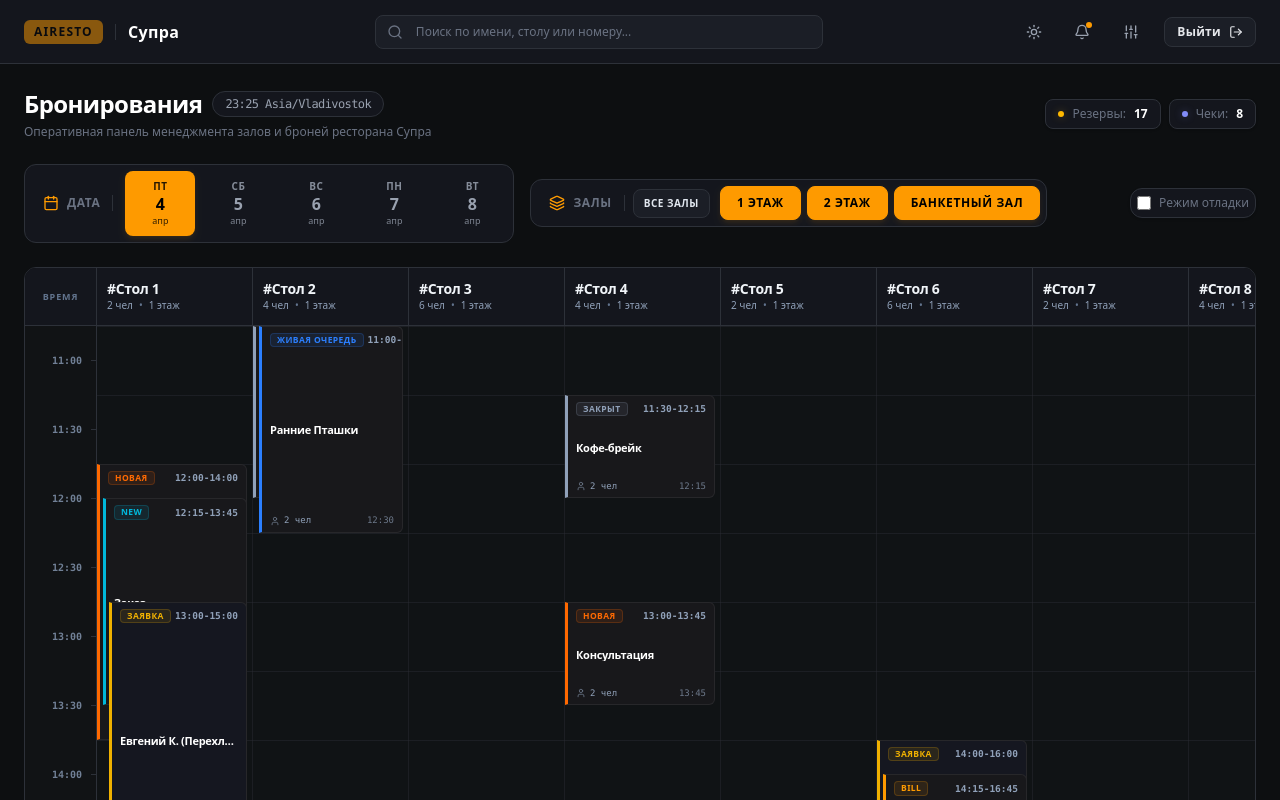
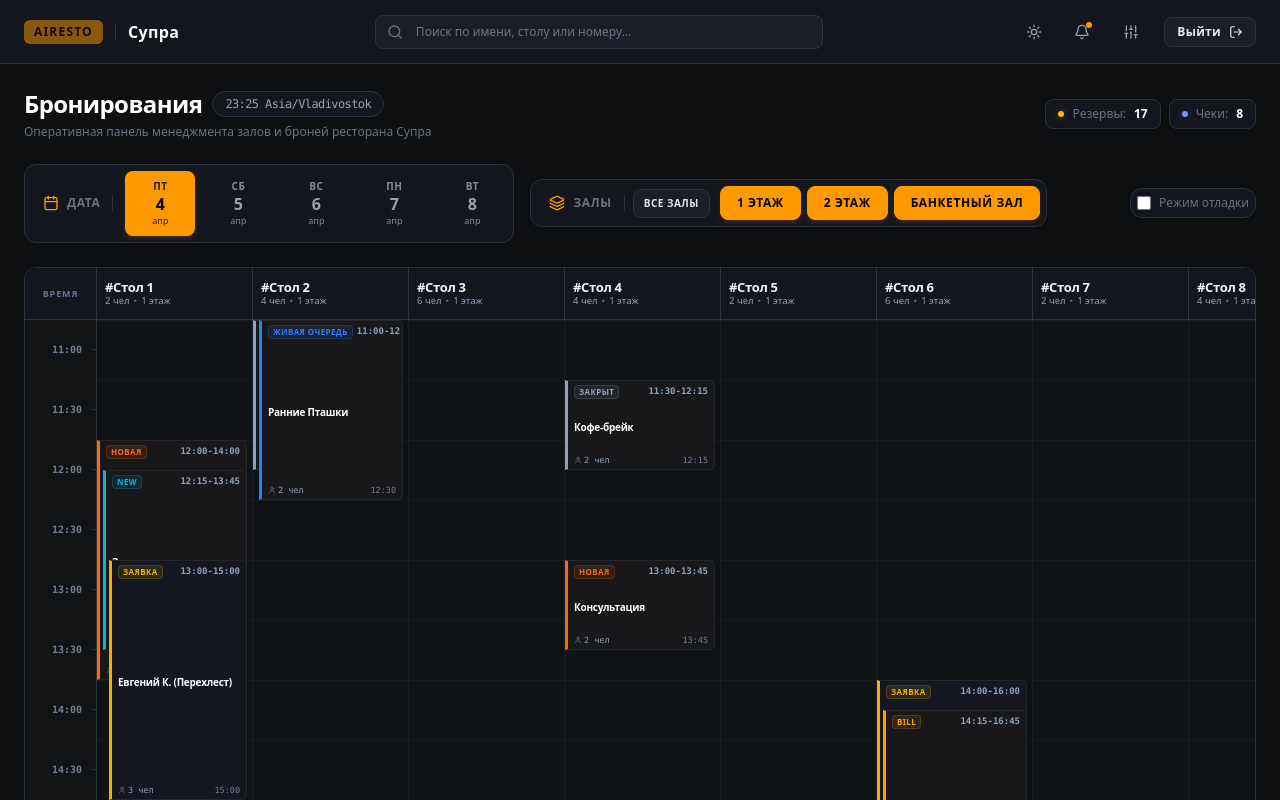
Before and after one commit to akumaqqe322/airestotest, a Vue app: page / in a window 1280 px wide. Shown: the top 800 px of the page. Built offline with nearby package versions, Linux system fonts and the light colour scheme.

Commit message:
style: refine timeline UI for improved readability
Adjusted grid opacity, font sizes, padding, and layout metrics to achieve a cleaner, more compact visual density across the booking timeline.

```diff
--- a/src/components/BookingTimeline.vue
+++ b/src/components/BookingTimeline.vue
@@ -153,13 +153,13 @@ onUpdated(() => {
             theme === 'light'
               ? 'border-slate-200 bg-slate-100 hover:bg-slate-200/50 border-b text-slate-900'
               : 'border-[#2d3139] bg-[#14161d] hover:bg-[#1b1e26] border-b text-slate-100',
-            'sticky top-0 z-30 border-r px-2.5 py-1.5 flex flex-col justify-center transition-all select-none'
+            'sticky top-0 z-30 border-r px-2 py-1 flex flex-col justify-center transition-all select-none'
           ]"
         >
-          <div class="text-sm font-black tracking-tight leading-none">
+          <div class="text-[13px] font-black tracking-tight leading-none">
             #{{ table.number }}
           </div>
-          <div class="text-[10px] text-slate-400 mt-1 flex flex-wrap items-center gap-1.5 leading-none shrink-0 font-medium font-sans">
+          <div class="text-[9.5px] text-slate-400 mt-0.5 flex flex-wrap items-center gap-1 leading-none shrink-0 font-medium font-sans">
             <span>{{ table.capacity }} чел</span>
             <span class="text-slate-500">•</span>
             <span class="truncate">{{ table.zone }}</span>
--- a/src/components/EventBlock.vue
+++ b/src/components/EventBlock.vue
@@ -154,7 +154,7 @@ function formatDisplayTime(val: string): string {
         ? 'border-slate-200 border-r border-t border-b hover:bg-slate-100'
         : 'border-zinc-800 border-r border-t border-b hover:bg-zinc-800',
       isCurrentlyHovered ? 'shadow-lg scale-[1.01]' : 'shadow-none',
-      isCompact ? 'px-1 py-0.5' : 'px-2 py-1.5',
+      isCompact ? 'px-1 py-0.5' : 'px-1.5 py-1',
       'event-block absolute border-l-[3px] rounded-r-md flex flex-col justify-between select-none cursor-pointer overflow-hidden transition-all duration-150'
     ]"
   >
@@ -167,12 +167,12 @@ function formatDisplayTime(val: string): string {
           <span
             :class="[
               themeColors.badgeBg,
-              'text-[8px] font-bold px-1 py-0 rounded uppercase tracking-wider truncate border leading-none shrink-0'
+              'text-[7.5px] font-bold px-1 py-0 rounded uppercase tracking-wider truncate border leading-none shrink-0'
             ]"
           >
             {{ event.status }}
           </span>
-          <span :class="[theme === 'light' ? 'text-slate-600' : 'text-slate-300', 'text-[8.5px] font-mono leading-none truncate font-bold shrink-0']">
+          <span :class="[theme === 'light' ? 'text-slate-600' : 'text-slate-300', 'text-[8px] font-mono leading-none truncate font-bold shrink-0']">
             {{ formatDisplayTime(event.startTime) }}
           </span>
         </div>
@@ -180,36 +180,36 @@ function formatDisplayTime(val: string): string {
 
       <template v-else>
         <!-- Top: Status + Time Range -->
-        <div class="flex items-center justify-between gap-1 min-w-0 w-full leading-none">
+        <div class="flex items-center justify-between gap-1 min-w-0 w-full leading-none mb-0.5">
           <!-- Status Label -->
           <span
             :class="[
               themeColors.badgeBg,
-              'text-[8.5px] font-bold px-1.5 py-0.5 rounded uppercase tracking-wider truncate border leading-none shrink-0'
+              'text-[8px] font-bold px-1 py-0.5 rounded uppercase tracking-wider truncate border leading-none shrink-0'
             ]"
           >
             {{ event.status }}
           </span>
           <!-- Time Range -->
-          <span :class="[theme === 'light' ? 'text-slate-500' : 'text-slate-400', 'text-[9.5px] font-mono font-semibold shrink-0']">
+          <span :class="[theme === 'light' ? 'text-slate-500' : 'text-slate-400', 'text-[9px] font-mono font-semibold shrink-0']">
             {{ formatDisplayTime(event.startTime) }}-{{ formatDisplayTime(event.endTime) }}
           </span>
         </div>
 
         <!-- Center: Guest Name / Order tag -->
-        <div class="my-auto min-w-0 pr-1 w-full leading-tight">
-          <h4 :class="[theme === 'light' ? 'text-slate-900 font-extrabold' : 'text-white font-extrabold', 'text-[11px] tracking-tight truncate']">
+        <div class="my-auto min-w-0 pr-0.5 w-full leading-tight">
+          <h4 :class="[theme === 'light' ? 'text-slate-900 font-extrabold' : 'text-white font-extrabold', 'text-[10px] tracking-tight truncate']">
             {{ event.type === 'reservation' ? event.name : (event.status === 'Banquet' ? 'Банкет' : 'Заказ') }}
           </h4>
         </div>
 
         <!-- Bottom: Guest Count if space allows -->
-        <div v-if="event.heightPx >= 52" class="flex items-center justify-between text-[9px] text-slate-400 mt-0.5 leading-none font-mono">
-          <span v-if="event.type === 'reservation'" class="flex items-center gap-1 shrink-0 font-medium">
-            <User class="w-2.5 h-2.5 shrink-0 opacity-70" />
+        <div v-if="event.heightPx >= 48" class="flex items-center justify-between text-[8.5px] text-slate-400 mt-0.5 leading-none font-mono">
+          <span v-if="event.type === 'reservation'" class="flex items-center gap-0.5 shrink-0 font-medium">
+            <User class="w-2 h-2 shrink-0 opacity-70" />
             <span>{{ event.numPeople }} чел</span>
           </span>
-          <span class="ml-auto opacity-70">
+          <span class="ml-auto opacity-75">
             {{ formatDisplayTime(event.endTime) }}
           </span>
         </div>
--- a/src/components/TableColumn.vue
+++ b/src/components/TableColumn.vue
@@ -41,7 +41,7 @@ const columnHeight = computed(() => {
 // Grid background styles to draw 30-minute interval linear indicators
 const gridBackgroundStyle = computed(() => {
   const slotHeight = 30 * props.pixelsPerMinute; // 30 minutes
-  const gridColor = props.theme === 'light' ? 'rgba(148, 163, 184, 0.15)' : 'rgba(45, 49, 57, 0.4)';
+  const gridColor = props.theme === 'light' ? 'rgba(148, 163, 184, 0.08)' : 'rgba(255, 255, 255, 0.04)';
   return {
     backgroundImage: `linear-gradient(to bottom, ${gridColor} 1px, transparent 1px)`,
     backgroundSize: `100% ${slotHeight}px`,
--- a/src/constants/timeline.ts
+++ b/src/constants/timeline.ts
@@ -1,5 +1,5 @@
-export const TIMELINE_PIXELS_PER_MINUTE = 2.3;
+export const TIMELINE_PIXELS_PER_MINUTE = 2.0;
 export const TIMELINE_COLUMN_WIDTH = 156;
 export const SELECTION_SNAP_MINUTES = 15;
 export const TIME_AXIS_WIDTH = 72;
-export const TABLE_HEADER_HEIGHT = 58;
+export const TABLE_HEADER_HEIGHT = 52;
```
